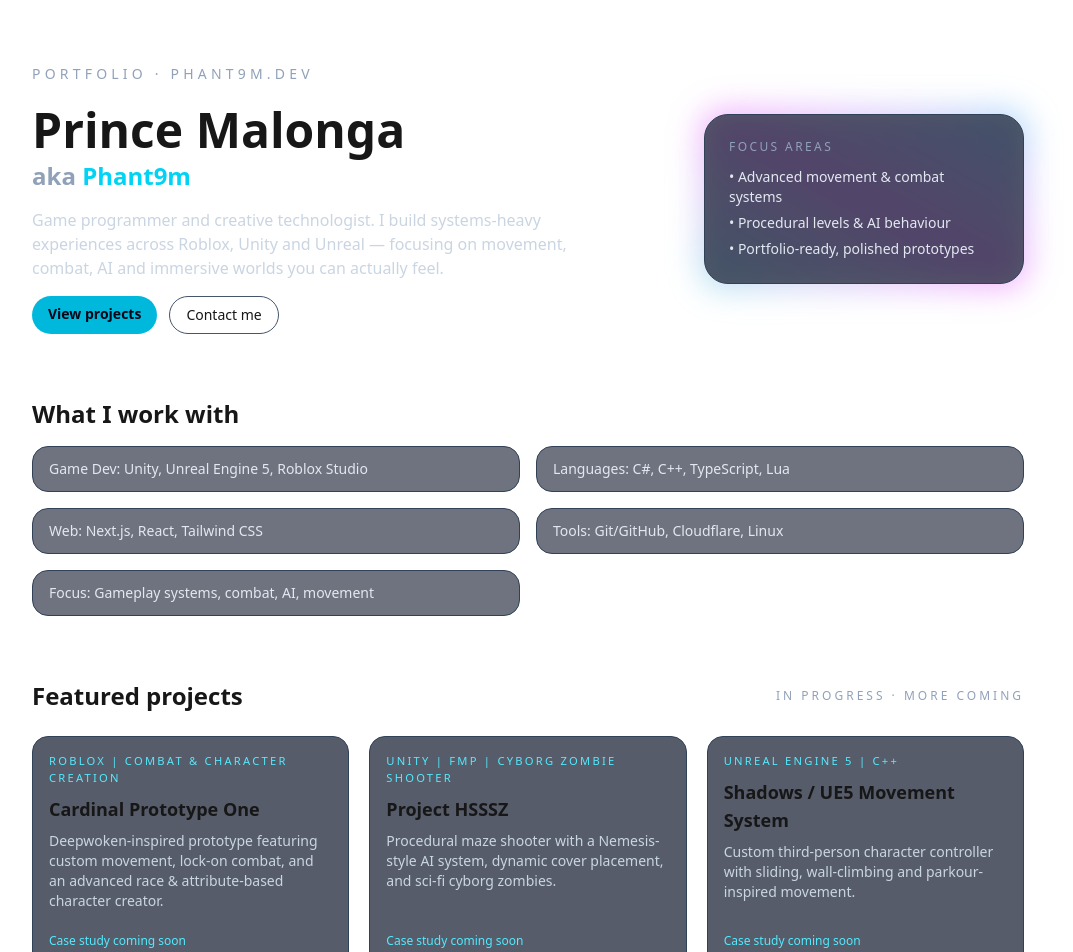
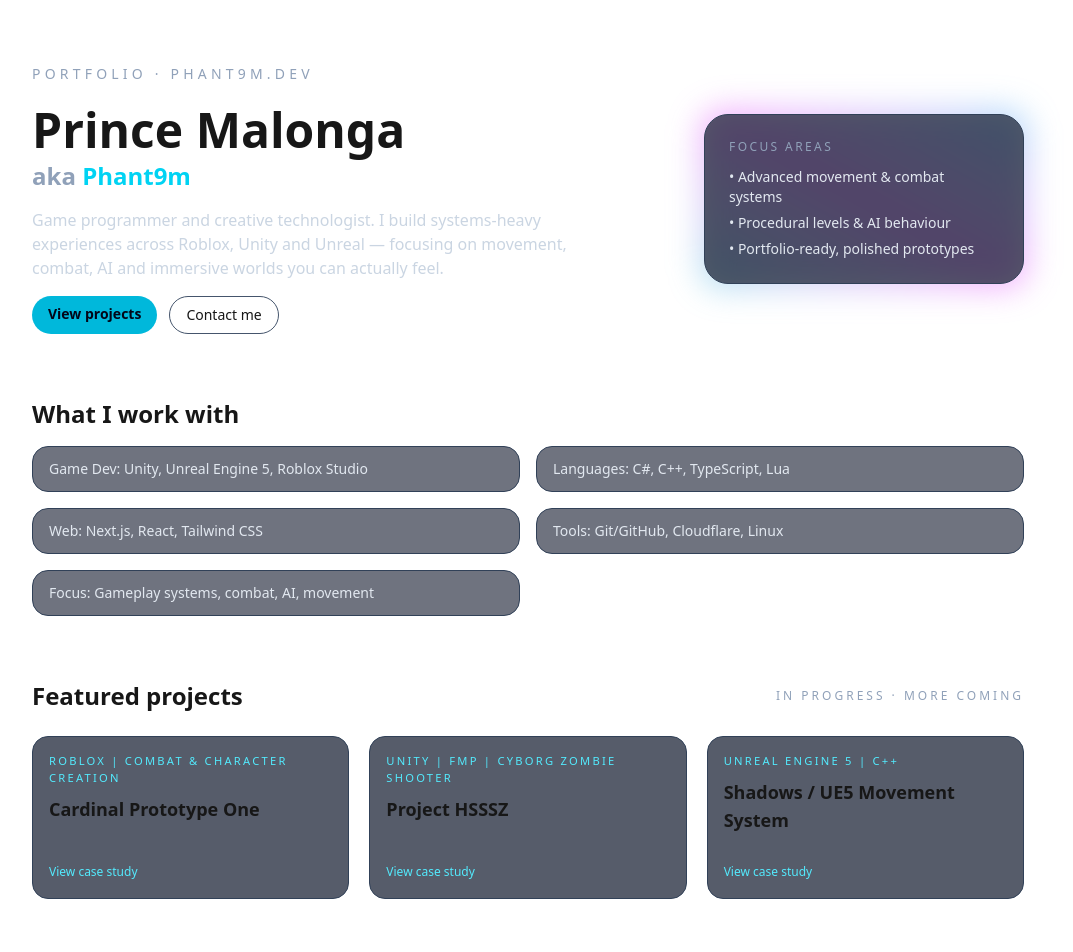
Before and after one commit to prince12m/phant9m-portfolio, a Next.js app: page / in a window 1280 px wide. Shown: the top 952 px of the page, without its empty margins (112-1185 px from the left). Built offline with nearby package versions, Linux system fonts and the light colour scheme.

Commit message:
Use shared project data and link to detail pages

```diff
--- a/app/page.tsx
+++ b/app/page.tsx
@@ -1,4 +1,6 @@
+import Link from "next/link";
 import { Github, Linkedin, Mail } from "lucide-react";
+import { projects } from "./projects/projectsData";
 
 const projects = [
   {
@@ -114,8 +116,9 @@ export default function Home() {
 
         <div className="grid gap-5 md:grid-cols-3">
           {projects.map((project) => (
-            <article
-              key={project.title}
+            <Link
+              key={project.slug}
+              href={`/projects/${project.slug}`}
               className="group rounded-2xl border border-slate-700 bg-slate-900/70 p-4 flex flex-col justify-between hover:border-cyan-400/70 hover:-translate-y-1 transition"
             >
               <header className="space-y-2">
@@ -123,15 +126,15 @@ export default function Home() {
                   {project.tag}
                 </p>
                 <h3 className="text-lg font-semibold">{project.title}</h3>
-                <p className="text-sm text-slate-300">{project.description}</p>
+                <p className="text-sm text-slate-300">{project.summary}</p>
               </header>
 
               <footer className="mt-4">
                 <span className="inline-flex items-center gap-2 text-xs text-cyan-300 group-hover:gap-3 transition">
-                  Case study coming soon
+                  View case study
                 </span>
               </footer>
-            </article>
+            </Link>
           ))}
         </div>
       </section>
--- /dev/null
+++ b/app/projects/projectsData.ts
@@ -0,0 +1,75 @@
+// app/projects/projectsData.ts
+
+export type Project = {
+  slug: string;
+  title: string;
+  tag: string;
+  summary: string;
+  tech: string[];
+  role: string;
+  status: "proto" | "in-progress" | "released";
+  links?: { label: string; href: string }[];
+  highlights: string[];
+};
+
+export const projects: Project[] = [
+  {
+    slug: "cardinal-prototype-one",
+    title: "Cardinal Prototype One",
+    tag: "Roblox · Combat & Character Creation",
+    summary:
+      "Deepwoken-inspired Roblox prototype focusing on movement, lock-on combat and a race & attribute-driven character creator.",
+    tech: ["Roblox Studio", "Luau", "State Machines", "RemoteEvents"],
+    role: "Solo developer – design, scripting, systems.",
+    status: "in-progress",
+    links: [
+      // fill these when you have them
+      // { label: "Gameplay video", href: "https://..." },
+    ],
+    highlights: [
+      "Custom movement system with sprinting, dashing, strafing and lock-on camera.",
+      "Race, attribute and weapon-class based character creation pipeline.",
+      "Architecture designed for PvP-first combat and future skill trees.",
+    ],
+  },
+  {
+    slug: "project-hsssz",
+    title: "Project HSSSZ",
+    tag: "Unity · FMP · Cyborg Zombie Shooter",
+    summary:
+      "Third-person shooter with procedural mazes, cover placement and a Nemesis-style cyborg zombie AI.",
+    tech: ["Unity", "C#", "Invector", "Procedural Generation"],
+    role: "Solo developer – systems, AI behaviour, level logic.",
+    status: "in-progress",
+    links: [
+      // { label: "Devlog", href: "https://..." },
+    ],
+    highlights: [
+      "Procedural maze generation tied to enemy behaviour and cover placement.",
+      "Dynamic cover objects that orient correctly to walls and paths.",
+      "Foundation for a Nemesis system that remembers player choices.",
+    ],
+  },
+  {
+    slug: "ue5-movement-system",
+    title: "UE5 Advanced Movement System",
+    tag: "Unreal Engine 5 · C++",
+    summary:
+      "Custom third-person character controller for an original project, with responsive sliding and future wall-movement.",
+    tech: ["Unreal Engine 5", "C++", "Enhanced Input"],
+    role: "Solo developer – C++ implementation & design.",
+    status: "proto",
+    links: [
+      // { label: "Prototype clip", href: "https://..." },
+    ],
+    highlights: [
+      "Slide mechanic integrated with UE5 Enhanced Input.",
+      "Architecture planned for wall-climb, wall-jump and stamina systems.",
+      "Serves as foundation for future narrative-driven game concepts.",
+    ],
+  },
+];
+
+export function getProject(slug: string) {
+  return projects.find((p) => p.slug === slug);
+}
```
